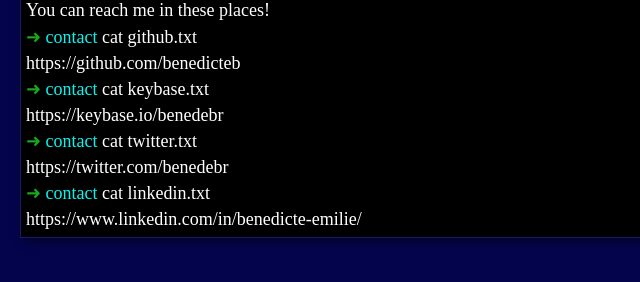
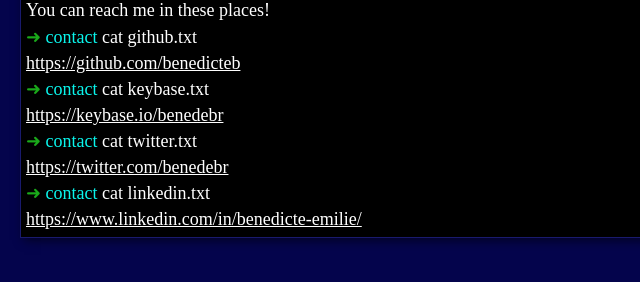
Before and after one commit to benedicteb/bebweb-2, a Gatsby site: page /contact in a window 1280 px wide. Shown: the part 420-702 px from the top of the page, 0-640 px from the left. Built offline with nearby package versions, Linux system fonts and the light colour scheme; Gatsby itself is replaced by a stand-in of ours; a web font is replaced by a local one.

Commit message:
Add anchors

```diff
--- a/src/pages/contact.tsx
+++ b/src/pages/contact.tsx
@@ -23,16 +23,48 @@
       <p>You can reach me in these places!</p>
 
       <Prompt cwd={"contact"} command={"cat github.txt"} />
-      <p>https://github.com/benedicteb</p>
+      <p>
+        <a
+          style={{ color: "white" }}
+          href={"https://github.com/benedicteb"}
+          target={"_blank"}
+        >
+          https://github.com/benedicteb
+        </a>
+      </p>
 
       <Prompt cwd={"contact"} command={"cat keybase.txt"} />
-      <p>https://keybase.io/benedebr</p>
+      <p>
+        <a
+          style={{ color: "white" }}
+          href={"https://keybase.io/benedebr"}
+          target={"_blank"}
+        >
+          https://keybase.io/benedebr
+        </a>
+      </p>
 
       <Prompt cwd={"contact"} command={"cat twitter.txt"} />
-      <p>https://twitter.com/benedebr</p>
+      <p>
+        <a
+          style={{ color: "white" }}
+          href={"https://twitter.com/benedebr"}
+          target={"_blank"}
+        >
+          https://twitter.com/benedebr
+        </a>
+      </p>
 
       <Prompt cwd={"contact"} command={"cat linkedin.txt"} />
-      <p>https://www.linkedin.com/in/benedicte-emilie/</p>
+      <p>
+        <a
+          style={{ color: "white" }}
+          href={"https://www.linkedin.com/in/benedicte-emilie/"}
+          target={"_blank"}
+        >
+          https://www.linkedin.com/in/benedicte-emilie/
+        </a>
+      </p>
     </Terminal>
   </Layout>
 );
```
